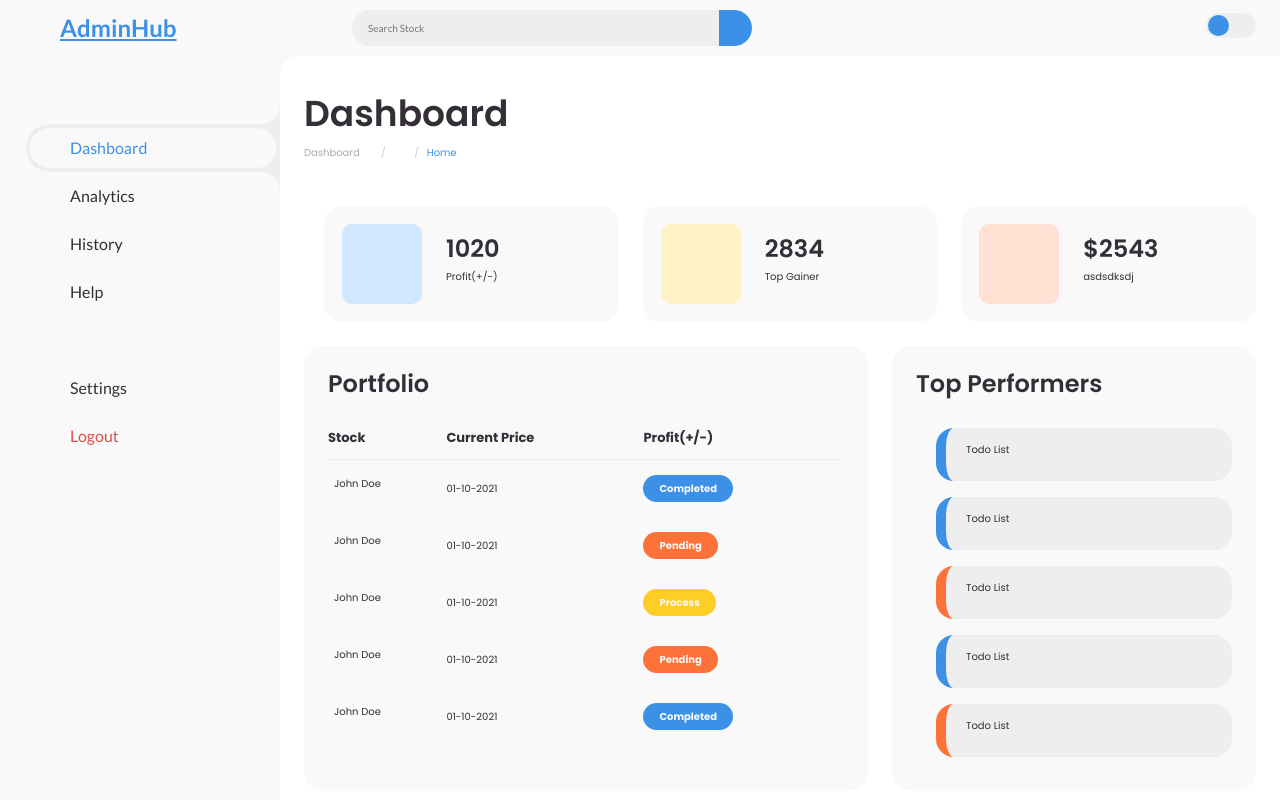
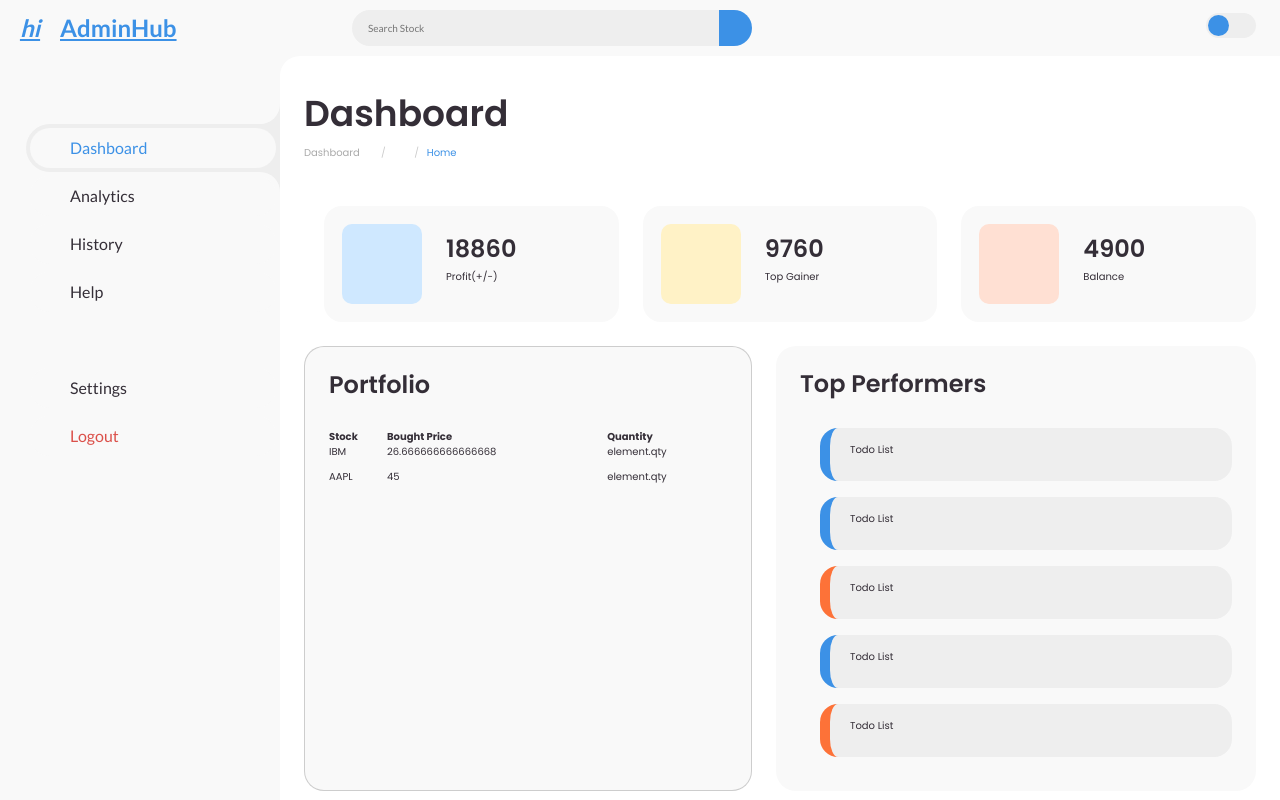
Before and after one commit to Nach-33/Devheat_Developer_Dodo, a React (Create React App) app: page /dashboard in a window 1280 px wide. Built offline with nearby package versions, Linux system fonts and the light colour scheme.

Commit message:
made dashboard dynamic

```diff
--- a/src/components/dashboard.jsx
+++ b/src/components/dashboard.jsx
@@ -1,8 +1,51 @@
 import React from "react";
 import "../Css/dashboard.css";
-function dashboard() {
+import data from "./data";
+function Dashboard() {
+  const [credit,setCredit] = React.useState(0);
+  const [topGainer, setTopGainer] = React.useState(0);
+  const [portfolio,setPortfolio] = React.useState([]);
+  const [totalProfite, setTotalProfit] = React.useState(0);
+  const [currentPrice, setCurrentPrice] = React.useState(10000);
+  console.log(data)
+  React.useEffect(()=>{
+    setCredit(data.userData.balance);
+    setPortfolio(data.userData.portfolio);
+  }, [])
+  React.useEffect(()=>{
+    var largest = 0;
+    var sum = 0;
+    for (let i = 0; i < portfolio.length; i++) {
+        sum = sum + (currentPrice - (portfolio[i].price * portfolio[i].qty));
+        if(currentPrice - (portfolio[i].price * portfolio[i].qty) > largest){
+          largest = currentPrice - (portfolio[i].price * portfolio[i].qty);
+        }
+    }
+    setTopGainer(largest);
+    setTotalProfit(sum);
+    console.log('portfolio', portfolio);
+
+  }, [portfolio]);
+  React.useEffect(()=>{
+    console.log('topgainer', topGainer);
+  })
+  const render = portfolio.map((element, index)=>{
+    console.log(element)
+    return(
+      <tr>
+        <td className='align-items-center'>
+          <p>{element.stock}</p>
+        </td>
+        <td>
+          <p>{element.price}</p>
+          </td>
+        <td>
+          <p class="status completed">element.qty</p>
+        </td>
+      </tr>
+    )
+  });
   // const allSideMenu = document.querySelectorAll("#sidebar .side-menu.top li a");
-
   // allSideMenu.forEach((item) => {
   //   const li = item.parentElement;
 
@@ -62,49 +105,49 @@ function dashboard() {
   // });
   return (
     <>
-      <section class="dark">
+      <section className="dark">
         <section id="sidebar">
-          <a href="#" class="brand">
-            <i class="bx bxs-smile"></i>
-            <span class="text">AdminHub</span>
+          <a href="#" className="brand">
+            <i className="bx bxs-smile">hi</i>
+            <span className="text">AdminHub</span>
           </a>
-          <ul class="side-menu top">
-            <li class="active">
+          <ul className="side-menu top">
+            <li className="active">
               <a href="#">
-                <i class="bx bxs-dashboard"></i>
-                <span class="text">Dashboard</span>
+                <i className="bx bxs-dashboard"></i>
+                <span className="text">Dashboard</span>
               </a>
             </li>
             <li>
               <a href="#">
-                <i class="bx bxs-doughnut-chart"></i>
-                <span class="text">Analytics</span>
+                <i className="bx bxs-doughnut-chart"></i>
+                <span className="text">Analytics</span>
               </a>
             </li>
             <li>
               <a href="#">
-                <i class="bx bxs-message-dots"></i>
-                <span class="text">History</span>
+                <i className="bx bxs-message-dots"></i>
+                <span className="text">History</span>
               </a>
             </li>
             <li>
               <a href="#">
-                <i class="bx bxs-group"></i>
-                <span class="text">Help</span>
+                <i className="bx bxs-group"></i>
+                <span className="text">Help</span>
               </a>
             </li>
           </ul>
-          <ul class="side-menu">
+          <ul className="side-menu">
             <li>
               <a href="#">
-                <i class="bx bxs-cog"></i>
-                <span class="text">Settings</span>
+                <i className="bx bxs-cog"></i>
+                <span className="text">Settings</span>
               </a>
             </li>
             <li>
-              <a href="#" class="logout">
-                <i class="bx bxs-log-out-circle"></i>
-                <span class="text">Logout</span>
+              <a href="#" className="logout">
+                <i className="bx bxs-log-out-circle"></i>
+                <span className="text">Logout</span>
               </a>
             </li>
           </ul>
@@ -114,35 +157,35 @@ function dashboard() {
         <section id="content">
           {/* <!-- NAVBAR --> */}
           <nav>
-            <i class="bx bx-menu"></i>
-            <a href="#" class="nav-link"></a>
+            <i className="bx bx-menu"></i>
+            <a href="#" className="nav-link"></a>
             <form action="#">
-              <div class="form-input">
+              <div className="form-input">
                 <input type="search" placeholder="Search Stock" />
-                <button type="submit" class="search-btn">
-                  <i class="bx bx-search"></i>
+                <button type="submit" className="search-btn">
+                  <i className="bx bx-search"></i>
                 </button>
               </div>
             </form>
             <input type="checkbox" id="switch-mode" hidden />
-            <label for="switch-mode" class="switch-mode"></label>
+            <label for="switch-mode" className="switch-mode"></label>
           </nav>
           {/* <!-- NAVBAR --> */}
 
           {/* <!-- MAIN --> */}
           <main style={{backgroundColor : 'white'}}>
-            <div class="head-title">
-              <div class="left">
+            <div className="head-title">
+              <div className="left">
                 <h1>Dashboard</h1>
-                <ul class="breadcrumb">
+                <ul className="breadcrumb">
                   <li>
                     <a href="#">Dashboard</a>
                   </li>
                   <li>
-                    <i class="bx bx-chevron-right"></i>
+                    <i className="bx bx-chevron-right"></i>
                   </li>
                   <li>
-                    <a class="active" href="#">
+                    <a className="active" href="#">
                       Home
                     </a>
                   </li>
@@ -150,110 +193,67 @@ function dashboard() {
               </div>
             </div>
 
-            <ul class="box-info">
+            <ul className="box-info">
               <li>
-                <i class="bx bxs-dollar-circle"></i>
-                <span class="text">
-                  <h3>1020</h3>
+                <i className="bx bxs-dollar-circle"></i>
+                <span className="text">
+                  <h3>{totalProfite}</h3>
                   <p>Profit(+/-)</p>
                 </span>
               </li>
               <li>
-                <i class="bx bxs-group"></i>
-                <span class="text">
-                  <h3>2834</h3>
+                <i className="bx bxs-group"></i>
+                <span className="text">
+                  <h3>{topGainer}</h3>
                   <p>Top Gainer</p>
                 </span>
               </li>
               <li>
-                <i class="bx bxs-dollar-circle"></i>
-                <span class="text">
-                  <h3>$2543</h3>
-                  <p>asdsdksdj</p>
+                <i className="bx bxs-dollar-circle"></i>
+                <span className="text">
+                  <h3>{credit}</h3>
+                  <p>Balance</p>
                 </span>
               </li>
             </ul>
 
-            <div class="table-data">
-              <div class="order">
-                <div class="head">
+            <div className="table-data">
+              <div className="card" style={{width : '35vw'}}>
+                <div className="head">
                   <h3>Portfolio</h3>
                 </div>
                 <table>
                   <thead>
-                    <tr>
-                      <th>Stock</th>
-                      <th>Current Price</th>
-                      <th>Profit(+/-)</th>
+                    <tr >
+                      <th >Stock</th>
+                      <th>Bought Price</th>
+                      <th>Quantity</th>
                     </tr>
                   </thead>
                   <tbody>
-                    <tr>
-                      <td>
-                        <p>John Doe</p>
-                      </td>
-                      <td>01-10-2021</td>
-                      <td>
-                        <span class="status completed">Completed</span>
-                      </td>
-                    </tr>
-                    <tr>
-                      <td>
-                        <p>John Doe</p>
-                      </td>
-                      <td>01-10-2021</td>
-                      <td>
-                        <span class="status pending">Pending</span>
-                      </td>
-                    </tr>
-                    <tr>
-                      <td>
-                        <p>John Doe</p>
-                      </td>
-                      <td>01-10-2021</td>
-                      <td>
-                        <span class="status process">Process</span>
-                      </td>
-                    </tr>
-                    <tr>
-                      <td>
-                        <p>John Doe</p>
-                      </td>
-                      <td>01-10-2021</td>
-                      <td>
-                        <span class="status pending">Pending</span>
-                      </td>
-                    </tr>
-                    <tr>
-                      <td>
-                        <p>John Doe</p>
-                      </td>
-                      <td>01-10-2021</td>
-                      <td>
-                        <span class="status completed">Completed</span>
-                      </td>
-                    </tr>
+                    {render}
                   </tbody>
-                </table>
+                  </table>
+
               </div>
-              <div class="todo">
-                <div class="head">
+              <div className="todo">
+                <div className="head">
                   <h3>Top Performers</h3>
                 </div>
-                <ul class="todo-list">
-                  <li class="completed">
+                <ul className="todo-list">
+                  <li className="completed">
                     <p>Todo List</p>
                   </li>
-                  <li class="completed">
+                  <li className="completed">
                     <p>Todo List</p>
                   </li>
-                  <li class="not-completed">
+                  <li className="not-completed">
                     <p>Todo List</p>
                   </li>
-                  <li class="completed">
+                  <li className="completed">
                     <p>Todo List</p>
                   </li>
-                  <li class="not-completed">
+                  <li className="not-completed">
                     <p>Todo List</p>
                   </li>
                 </ul>
@@ -267,4 +267,4 @@ function dashboard() {
   );
 }
 
-export default dashboard;
+export default Dashboard;
--- /dev/null
+++ b/src/components/data.json
@@ -0,0 +1,117 @@
+{
+
+    "status": "ok",
+    "userData": {
+        "_id": "6377b216abc59a62b263bac7",
+        "name": "nachiket",
+        "email": "abc@sd.com",
+        "username": "nachos",
+        "password": "xyz",
+        "portfolio": [
+            {
+                "stock": "IBM",
+                "qty": 9,
+                "price": 26.666666666666668,
+                "dates": [
+                    {
+                        "day": "18/11",
+                        "time": "21:56:32"
+                    },
+                    {
+                        "day": "18/11",
+                        "time": "21:56:41"
+                    },
+                    {
+                        "day": "18/11",
+                        "time": "21:56:59"
+                    }
+                ]
+            },
+            {
+                "stock": "AAPL",
+                "qty": 20,
+                "price": 45,
+                "dates": [
+                    {
+                        "day": "18/11",
+                        "time": "21:57:20"
+                    },
+                    {
+                        "day": "18/11",
+                        "time": "22:2:10"
+                    },
+                    {
+                        "day": "18/11",
+                        "time": "23:49:45"
+                    }
+                ]
+            }
+        ],
+        "balance": 4900,
+        "transactions": [
+            {
+                "trade": "buy",
+                "stock": "IBM",
+                "qty": 5,
+                "price": 20,
+                "date": {
+                    "day": "18/11",
+                    "time": "21:56:32"
+                }
+            },
+            {
+                "trade": "buy",
+                "stock": "IBM",
+                "qty": 5,
+                "price": 20,
+                "date": {
+                    "day": "18/11",
+                    "time": "21:56:41"
+                }
+            },
+            {
+                "trade": "buy",
+                "stock": "IBM",
+                "qty": 5,
+                "price": 40,
+                "date": {
+                    "day": "18/11",
+                    "time": "21:56:59"
+                }
+            },
+            {
+                "trade": "buy",
+                "stock": "AAPL",
+                "qty": 5,
+                "price": 40,
+                "date": {
+                    "day": "18/11",
+                    "time": "21:57:20"
+                }
+            },
+            {
+                "trade": "buy",
+                "stock": "AAPL",
+                "qty": 5,
+                "price": 40,
+                "date": {
+                    "day": "18/11",
+                    "time": "22:2:10"
+                }
+            },
+            {
+                "trade": "buy",
+                "stock": "AAPL",
+                "qty": 10,
+                "price": 50,
+                "date": {
+                    "day": "18/11",
+                    "time": "23:49:45"
+                }
+            }
+        ],
+        "date": "2022-11-18T16:25:10.617Z",
+        "__v": 0
+    }
+
+}
```
